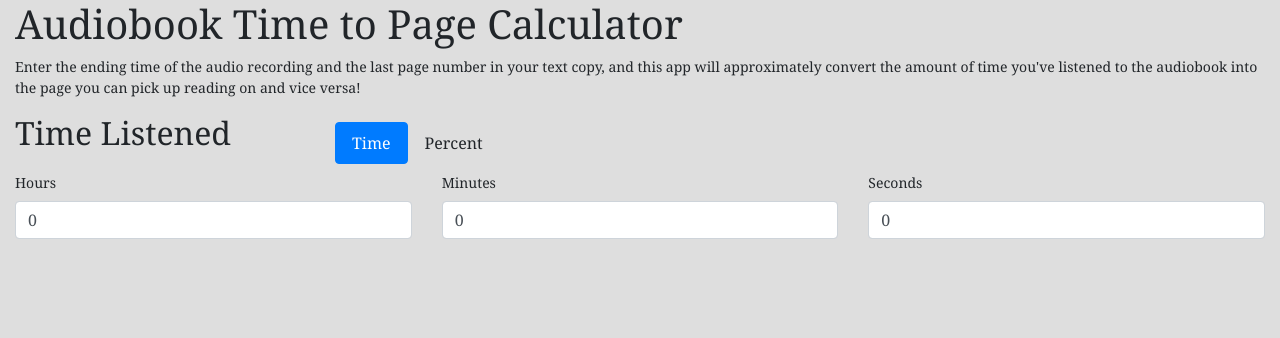
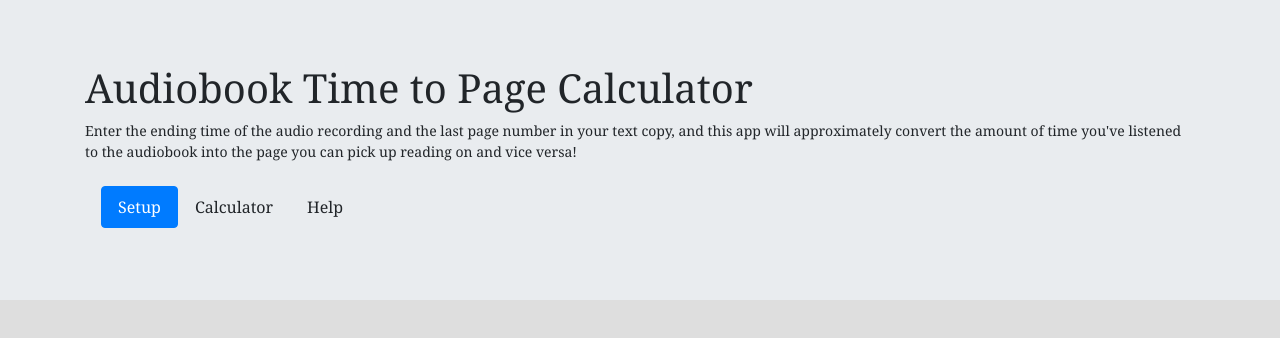
Before and after one commit to Alamantus/time-to-page, a React (Vite) app: page / in a window 1280 px wide. Shown: the top 338 px of the page. Built offline with nearby package versions, Linux system fonts and the light colour scheme.

Commit message:
Update structure; add help modal; add card styling

```diff
--- a/src/App.js
+++ b/src/App.js
@@ -2,16 +2,52 @@ import React from 'react';
 
 import Header from './components/Header';
 import TimeSection from './components/time';
+import HelpModal from './components/HelpModal';
 
 class App extends React.Component {
   constructor(props) {
     super(props);
+
+    this.state = {
+      showSetup: true,
+    };
+
+    this.showSetup = this.showSetup.bind(this);
+    this.hideSetup = this.hideSetup.bind(this);
+    this.showHelp = this.showHelp.bind(this);
+    this.hideHelp = this.hideHelp.bind(this);
   }
 
-  render() {
-    return <main className="container-fluid">
-      <Header />
-      <TimeSection />
+  showSetup () {
+    this.setState({ showSetup: true });
+  }
+
+  hideSetup () {
+    this.setState({ showSetup: false });
+  }
+
+  showHelp () {
+    this.setState({ showHelp: true });
+  }
+
+  hideHelp () {
+    this.setState({ showHelp: false });
+  }
+
+  render () {
+    return <main>
+      <Header
+        setupIsShown={this.state.showSetup}
+        showSetup={this.showSetup}
+        hideSetup={this.hideSetup}
+        showHelp={this.showHelp}
+      />
+      {
+        this.state.showSetup === true
+        ? <div />
+        : <TimeSection />
+      }
+      {this.state.showHelp && <HelpModal hideHelp={this.hideHelp} />}
     </main>;
   }
 }
--- a/src/components/Header.js
+++ b/src/components/Header.js
@@ -1,10 +1,42 @@
 import React from 'react';
+import PropTypes from 'prop-types';
 
-const Header = () => {
-  return <header>
-    <h1>Audiobook Time to Page Calculator</h1>
-    <p>Enter the ending time of the audio recording and the last page number in your text copy, and this app will approximately convert the amount of time you've listened to the audiobook into the page you can pick up reading on and vice versa!</p>
+const Header = (props) => {
+  return <header className="jumbotron jumbotron-fluid">
+    <div className="container">
+      <h1>Audiobook Time to Page Calculator</h1>
+      <p>Enter the ending time of the audio recording and the last page number in your text copy, and this app will approximately convert the amount of time you've listened to the audiobook into the page you can pick up reading on and vice versa!</p>
+      <nav className="navbar">
+        <ul className="nav">
+          <li className="nav-item">
+            <a className={'nav-link btn btn-small' + (props.setupIsShown === true && ' btn-primary')}
+              href="#" onClick={props.showSetup}>
+              Setup
+            </a>
+          </li>
+          <li className="nav-item">
+            <a className={'nav-link btn btn-small' + (props.setupIsShown === false && ' btn-primary')}
+              href="#" onClick={props.hideSetup}>
+              Calculator
+            </a>
+          </li>
+          <li className="nav-item">
+            <a className={'nav-link btn btn-small'}
+              href="#" onClick={props.showHelp}>
+              Help
+            </a>
+          </li>
+        </ul>
+      </nav>
+    </div>
   </header>;
 }
 
+Header.propTypes = {
+  setupIsShown: PropTypes.bool.isRequired,
+  showSetup: PropTypes.func.isRequired,
+  hideSetup: PropTypes.func.isRequired,
+  showHelp: PropTypes.func.isRequired,
+}
+
 export default Header;
--- /dev/null
+++ b/src/components/HelpModal.js
@@ -0,0 +1,33 @@
+import React from 'react';
+import PropTypes from 'prop-types';
+
+const HelpModal = (props) => {
+  return <div className="modal" style={{ display: 'block' }}
+    role="dialog" aria-labelledby="helpModalLabel"
+    onClick={props.hideHelp}>
+    <div className="modal-dialog" role="document">
+      <div className="modal-content">
+        <div className="modal-header">
+          <h5 className="modal-title" id="helpModalLabel">How to Use</h5>
+          <button type="button" className="close" aria-label="Close" onClick={props.hideHelp}>
+            <span aria-hidden="true">&times;</span>
+          </button>
+        </div>
+        <div className="modal-body">
+          ...
+        </div>
+        <div className="modal-footer">
+          <button type="button" className="btn btn-secondary" onClick={props.hideHelp}>
+            Close
+          </button>
+        </div>
+      </div>
+    </div>
+  </div>;
+}
+
+HelpModal.propTypes = {
+  hideHelp: PropTypes.func.isRequired,
+};
+
+export default HelpModal;
--- a/src/components/time/ListenedTime.js
+++ b/src/components/time/ListenedTime.js
@@ -34,8 +34,9 @@ class ListenedTime extends React.Component {
   }
 
   render () {
-    return <section>
-      <div className="row">
+    return <article className="card">
+      <section className="card-body">
+        <article className="row">
           <div className="col-md-3">
             <h2>Time Listened</h2>
           </div>
@@ -55,7 +56,7 @@ class ListenedTime extends React.Component {
               </li>
             </ul>
           </nav>
-      </div>
+        </article>
         {
           this.state.showPercentListened === false
           ? <TimeColumns
@@ -83,7 +84,8 @@ class ListenedTime extends React.Component {
             </article>
           )
         }
-    </section>;
+      </section>
+    </article>;
   }
 }
 
--- a/src/components/time/index.js
+++ b/src/components/time/index.js
@@ -3,7 +3,7 @@ import React from 'react';
 import ListenedTime from './ListenedTime';
 
 const TimeSection = () => {
-  return <section>
+  return <section className="container-fluid">
     <ListenedTime />
   </section>;
 }
```
Lines whose indentation alone changed are shown as unchanged.
